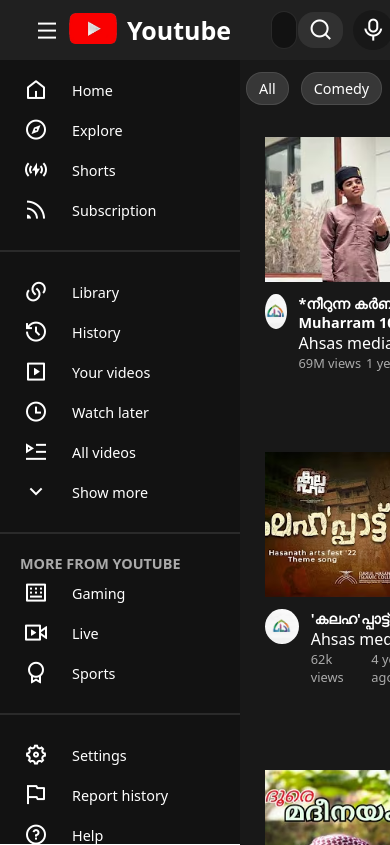
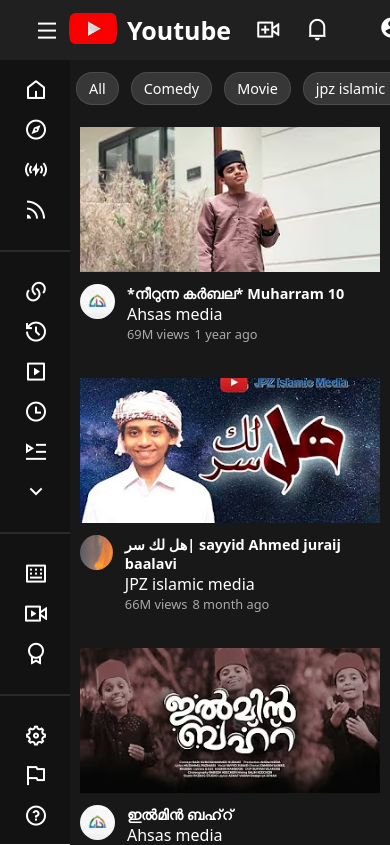
Before and after one commit to smj44/youtube, a plain HTML site: page index.html in a window 390 px wide. Drawn offline with nearby package versions, Linux system fonts and the light colour scheme.

Commit message:
Update index.css

```diff
--- a/index.css
+++ b/index.css
@@ -185,7 +185,7 @@
 
 .body-container{
     display: flex;
-    position: fixed;
+    margin-top: 60px;
     height: calc(100vh - 60px);
     top: 60px;
 }
@@ -329,3 +329,47 @@
 .hidden-content{
     display: none;
 }
+
+/* responsive */
+@media(max-width:1200px){
+    .sidebar{
+        width: 70px;
+        overflow-x: hidden;
+    }
+
+    .more{
+        display: none;
+    }
+    .content{
+        width: calc(100vw - 70px);
+    }
+
+}
+@media (max-width:1050px){
+    .video-container{
+
+    grid-template-columns: repeat(3, 1fr);
+
+}
+}
+@media (max-width:820px){
+    .video-container{
+
+    grid-template-columns: repeat(2, 1fr);
+
+}
+}
+@media (max-width:600px){
+    .video-container{
+
+    grid-template-columns:1fr;
+
+}
+.search-container, .ri-grid-fill{
+    display: none;
+}
+.video-container{
+    grid-gap: 10px;
+    padding: 10px;
+}
+}
```
